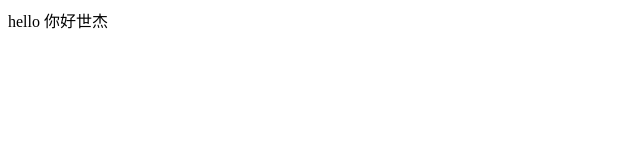
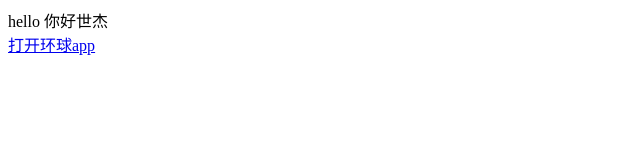
Before and after one commit to solomanlove/solomanlove.github.io, a plain HTML site: page index.html in a window 1280 px wide. Shown: the whole page, without its empty margins (0-640 px from the left). Drawn offline with Linux system fonts and the light colour scheme.

Commit message:
Update index.html
增加applink跳转

```diff
--- a/index.html
+++ b/index.html
@@ -2,7 +2,9 @@
 
 <head>hello</head>
 <body>
-你好世杰
+你好世杰</br>
+<a href="https://universal-test-1301203089.cos.ap-beijing.myqcloud.com/splash">打开环球app</a></br>
+
 </body>
 
 </html>
```
